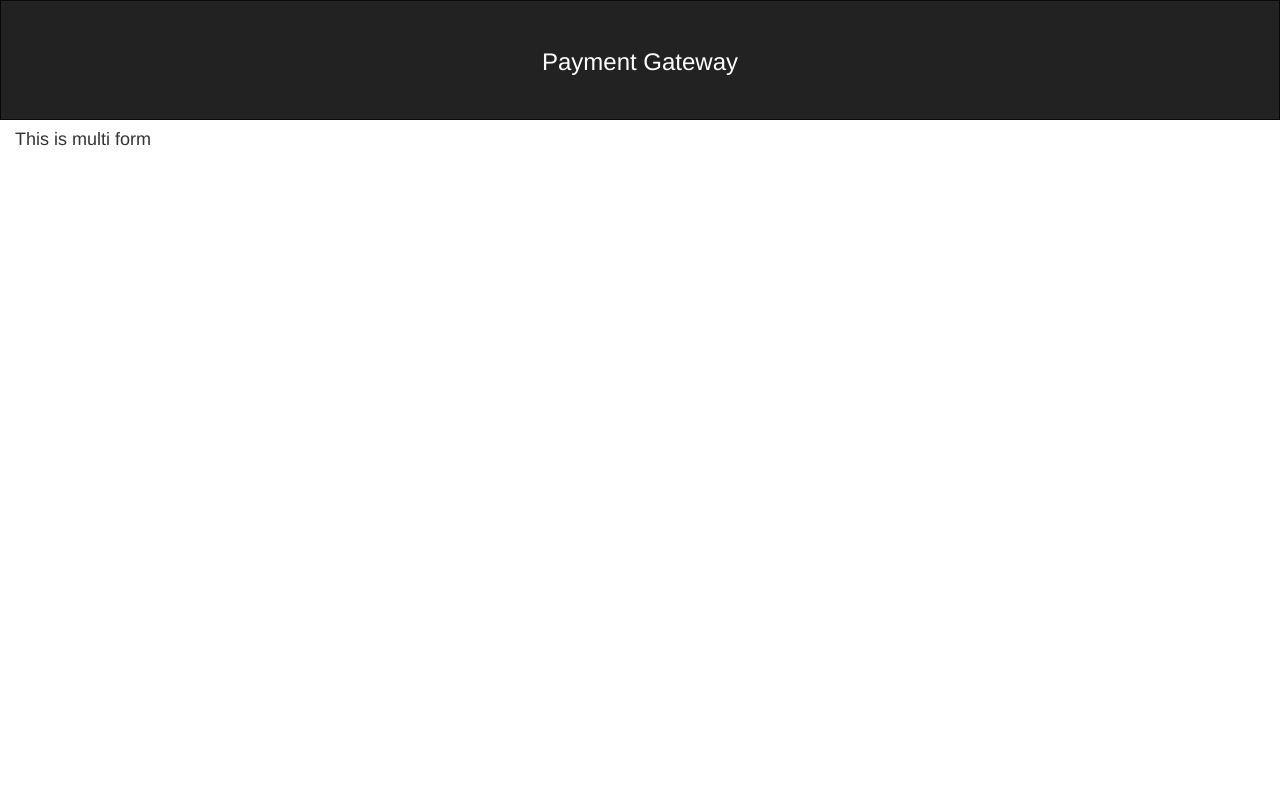
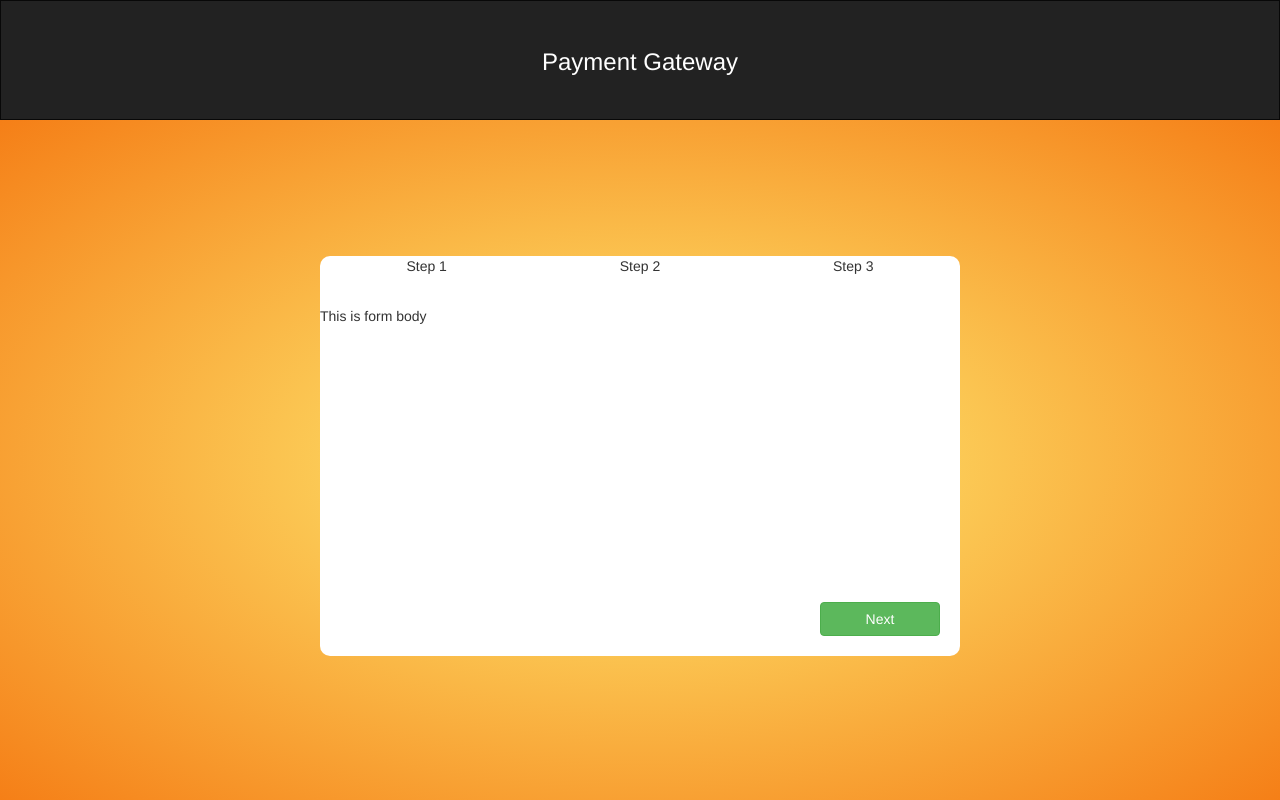
Before and after one commit to rkalra1996/Multi-step-Form, an Angular app: page / in a window 1280 px wide. Built offline with nearby package versions, Linux system fonts and the light colour scheme.

Commit message:
pase 1 complete, created basic html

```diff
--- a/src/app/multi-step-module/multi-form/multi-form.component.css
+++ b/src/app/multi-step-module/multi-form/multi-form.component.css
@@ -1,5 +1,66 @@
+div {
+    padding: 0;
+    margin: 0;
+    margin: auto;
+}
+
+ol {
+    position: relative;
+    overflow: hidden;
+    counter-reset: wizard;
+    list-style-type: none;
+    margin: 0;
+    padding: 0;
+  }
+
+  li {
+    position: relative;
+    float: left;
+    width: 33.33%;
+    text-align: center;
+  }
+
 .multiForm {
     width: 100%;
+    height: 85vh;
+    margin: 0;
+    background: radial-gradient(#FFF176, #F57F17);
+    padding: 0;
+}
+.card-container {
+    position: realtive;
+    padding: 0;
+    margin: 0;
+    width: 100%;
     height: 100%;
-    margin: 0;
 }
+.card {
+    position: absolute;
+    width: 50%;
+    background: white;
+    border-radius: 10px;
+    padding: 0;
+    top: 20%;
+    left: 20%;
+    right: 20%;
+}
+
+.multi-breadcrumb {
+    width: 100%;
+    min-height: 50px;
+}
+
+.multi-form-body {
+    width: 100%;
+    min-height: 37vh;
+}
+
+.multi-form-button {
+    width: 100%;
+}
+
+.multi-form-button > button {
+    width: 120px;
+    margin-right : 20px;
+    margin-bottom: 20px;
+}
--- a/src/app/multi-step-module/multi-form/multi-form.component.html
+++ b/src/app/multi-step-module/multi-form/multi-form.component.html
@@ -1,3 +1,17 @@
 <div class="row col-sm-12 col-md-12 multiForm">
-  <p class="h4">This is multi form</p>
+  <div class="row col-sm-12 col-md-5 card-container">
+    <div class="card">
+      <div class="row row col-sm-12 col-md-5 multi-breadcrumb">
+          <ol>
+              <li class="">Step 1</li>
+              <li class="current">Step 2</li>
+              <li class="">Step 3</li>
+            </ol>
+      </div>
+      <div class="row row col-sm-12 col-md-5 multi-form-body">This is form body</div>
+      <div class="row row col-sm-12 col-md-5 multi-form-button">
+        <button type="submit" class="btn btn-success pull-right">Next</button>
+      </div>
+    </div>
+  </div>
 </div>
```
